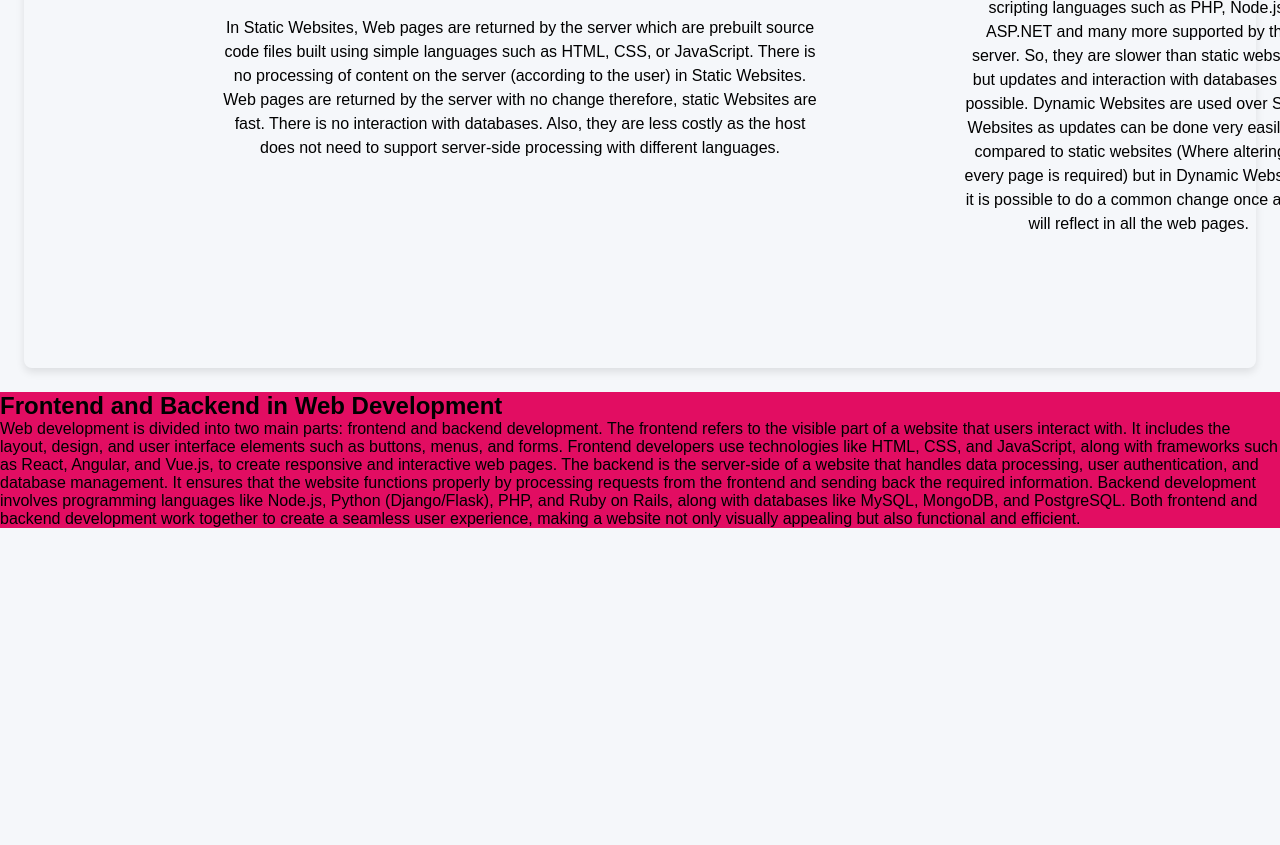
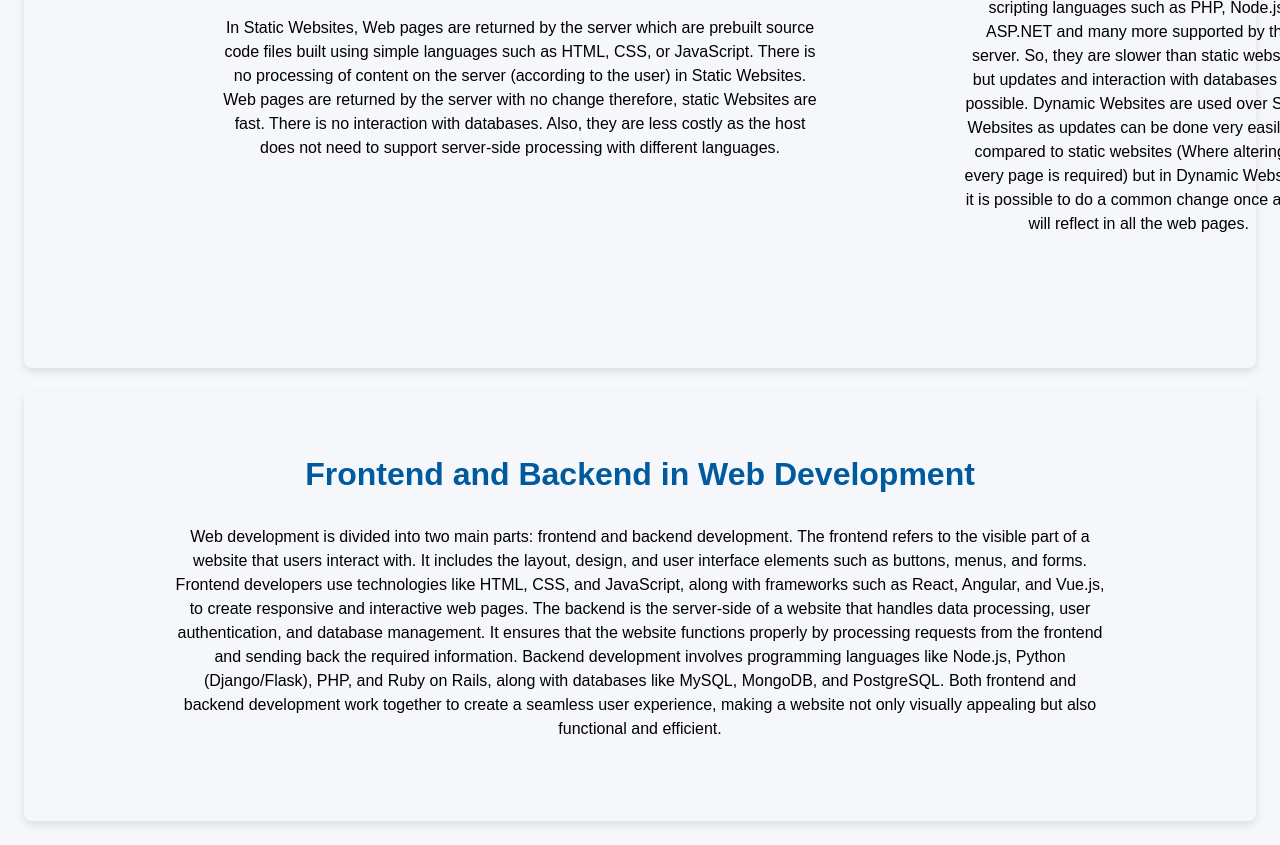
Before and after one commit to Eran2001/lbbc-assesement-1, a website built with Vite: page index.html in a window 1280 px wide. Shown: the part 4476-5321 px from the top of the page. Before the commit the page ends 5004 px from the top, so only its background shows below. Built offline with nearby package versions, Linux system fonts and the light colour scheme.

Commit message:
all done

```diff
--- a/src/style.css
+++ b/src/style.css
@@ -301,6 +301,29 @@ html {
   margin: 2rem 4rem 2rem 3rem;
   text-align: center;
 }
+
 .sixth {
-  background-color: rgb(226, 13, 98);
+  min-height: 50vh;
+  padding: 2rem 20px 5rem 20px;
+  border-radius: 8px;
+  box-shadow: 0 4px 8px rgba(0, 0, 0, 0.1);
+  margin: 1.5rem;
+  text-align: center;
+  transition: transform 0.3s ease, box-shadow 0.3s ease;
 }
+
+.sixth:hover {
+  transform: scale(1.01);
+  box-shadow: 0 8px 16px rgba(0, 0, 0, 0.2);
+}
+
+.sixth h2 {
+  color: var(--headings);
+  font-size: 2rem;
+  margin: 2rem 0;
+}
+
+.sixth p {
+  margin: 0 8rem;
+  line-height: 1.5;
+}
```
